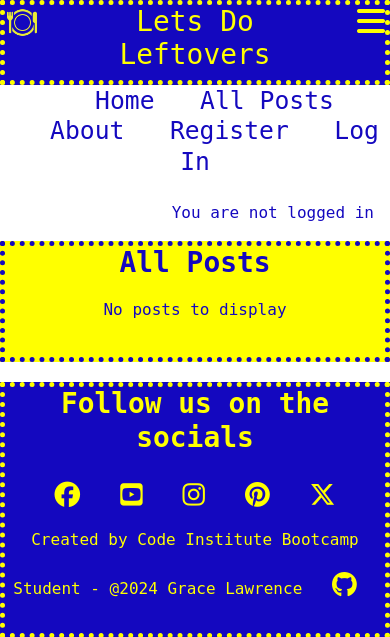
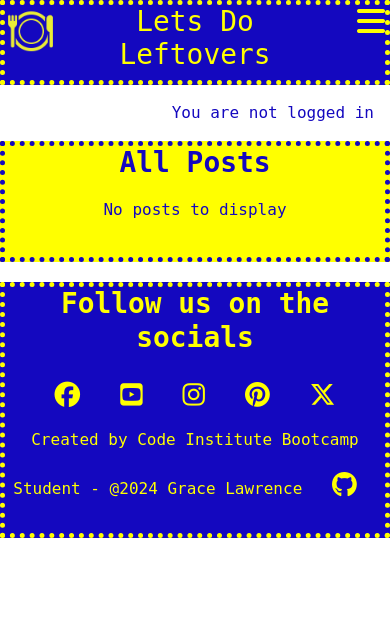
Before and after one commit to glaw2000/Leftovers, a Django app: page /blog/ in a window 390 px wide. Shown: the top 637 px of the page. Run offline with Django 4.2, Linux system fonts and the light colour scheme; data that the repository does not hold is empty; parts of the project's set-up code (start-up, migrations or seed data) failed here and were passed over; some libraries are stand-ins or nearby versions.

Commit message:
add small device and mobile device css styling;removed border and aligned text for .subject txt

```diff
--- a/blog/templates/blog/blog.html
+++ b/blog/templates/blog/blog.html
@@ -2,7 +2,7 @@
 {% load static %}
 
 {% block content %}
-<!-- Posts page (blog.html) content starts here -->
+<!-- All Posts page content starts here -->
 <div id="body" class="bodytxt" >
     {% if current_ingredient == "Any" %}
         <h1>All Posts</h1>
@@ -48,5 +48,5 @@
         </nav>
     {% endif %}
 </div>
-<!-- All Posts page (blog.html) content ends here -->
+<!-- All Posts page content ends here -->
 {% endblock content %}
--- a/static/css/style.css
+++ b/static/css/style.css
@@ -248,8 +248,8 @@ main {
 
 .subject_txt{
   width:90%;
-  border:7pt ridge #1408bf;
   margin: 10px;
+  text-align: start;
 }
 
 #like-button.liked {
@@ -290,3 +290,25 @@ main {
     color: yellow;
 
   }
+
+/* Small devices (700px and down) */
+@media only screen and (max-width: 700px) {
+
+  #menu_banner {
+    display: none;
+  }
+
+  .categories{
+    flex-direction: column;
+  }
+}
+
+  /* Mobile phone devices (453px and down) */
+  @media only screen and (max-width: 453px) {
+
+  #logo img{
+    max-height:90%;
+    max-width:90%;
+  }
+
+}
```
Also changed, not shown: 1 other file.
